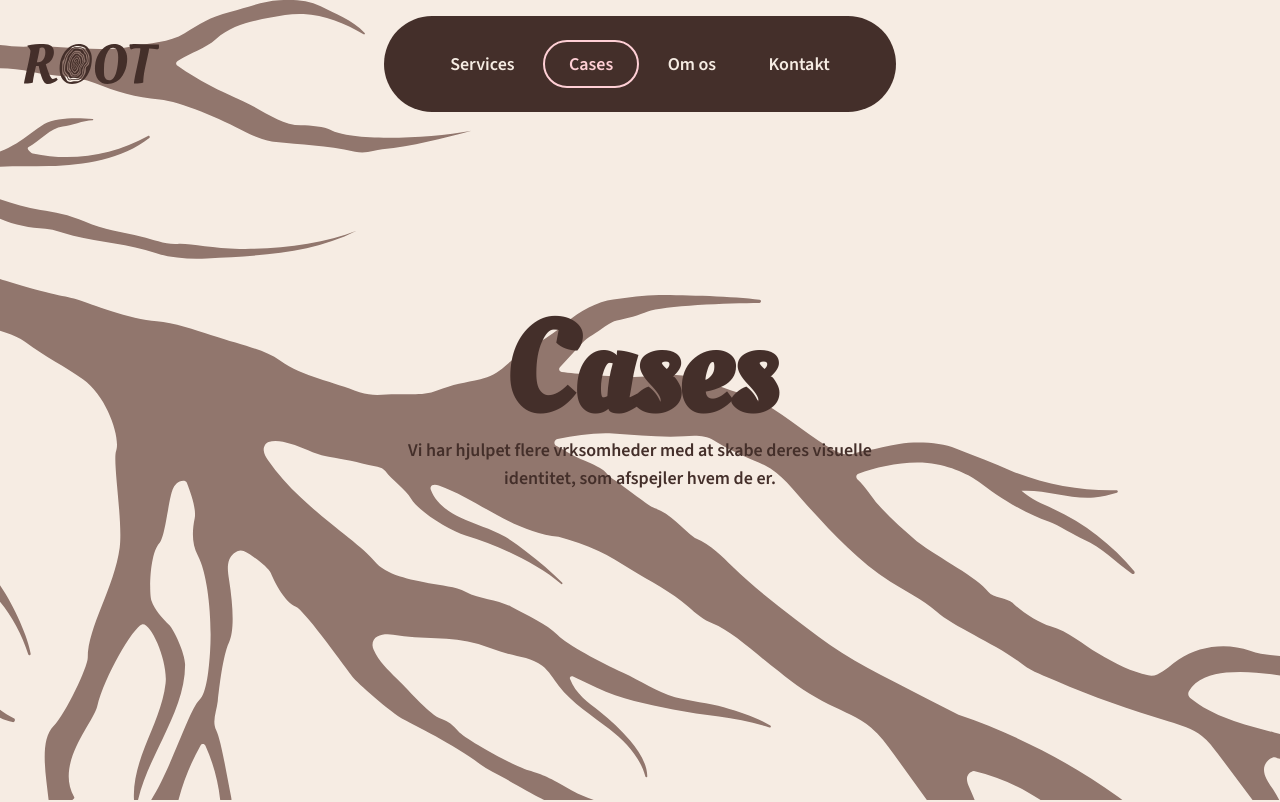
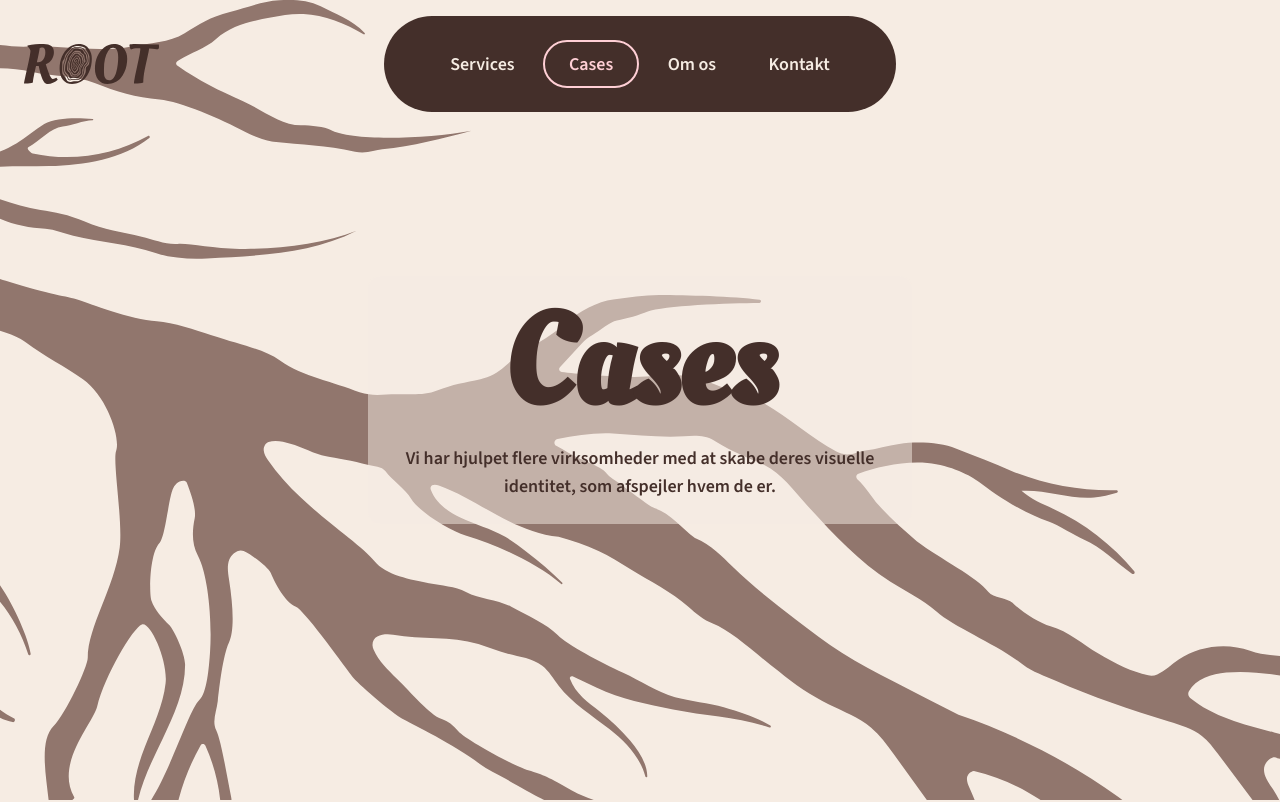
Before and after one commit to Rosa2401/ROOT, a React (Vite) app: page /cases in a window 1280 px wide. Shown: the top 802 px of the page. Built offline with nearby package versions, Linux system fonts and the light colour scheme.

Commit message:
Update HeroTwo.jsx

```diff
--- a/src/components/HeroTwo.jsx
+++ b/src/components/HeroTwo.jsx
@@ -4,22 +4,28 @@ export default function HeroSectionSVG() {
   return (
     <>
       <section className="absolute top-0 left-0 w-full h-screen z-0">
+        {/* Hero Image */}
         <img
           src={HeroSVG}
           alt="Hero Graphic"
           className="absolute inset-0 w-full h-full object-cover"
         />
 
+        {/* Centered Text with Sheer Box */}
         <div className="absolute inset-0 flex flex-col items-center justify-center z-10">
-          <h1 className="text-[#442F2A] font-oleo text-9xl font-bold text-center">
-  Cases
-</h1>
-          <p className="text-[#442F2A] text-lg text-center max-w-2xl font-semibold w-120">
-            Vi har hjulpet flere vrksomheder med at skabe deres visuelle identitet, som afspejler hvem de er.
-          </p>
+          {/* Sheer Box */}
+          <div className="bg-[#F6ECE3]/50 px-8 py-6 rounded-xl">
+            <h1 className="text-[#442F2A] font-oleo text-9xl font-bold text-center">
+              Cases
+            </h1>
+            <p className="text-[#442F2A] text-lg text-center max-w-2xl font-semibold mt-4 w-120">
+              Vi har hjulpet flere virksomheder med at skabe deres visuelle identitet, som afspejler hvem de er.
+            </p>
+          </div>
         </div>
       </section>
 
+      {/* Spacer to push content below */}
       <div className="h-[85vh] -mt-20" />
     </>
   );
```
